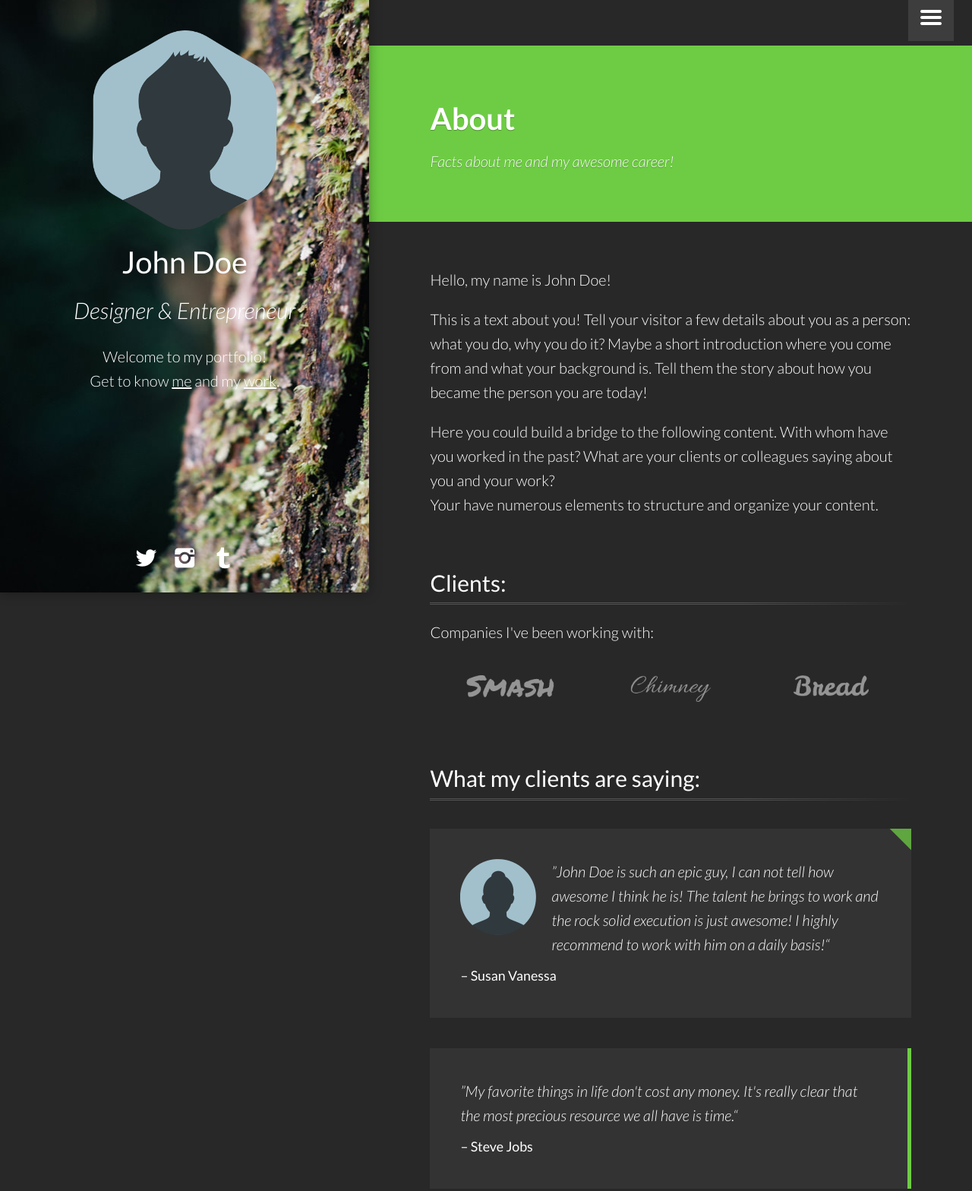
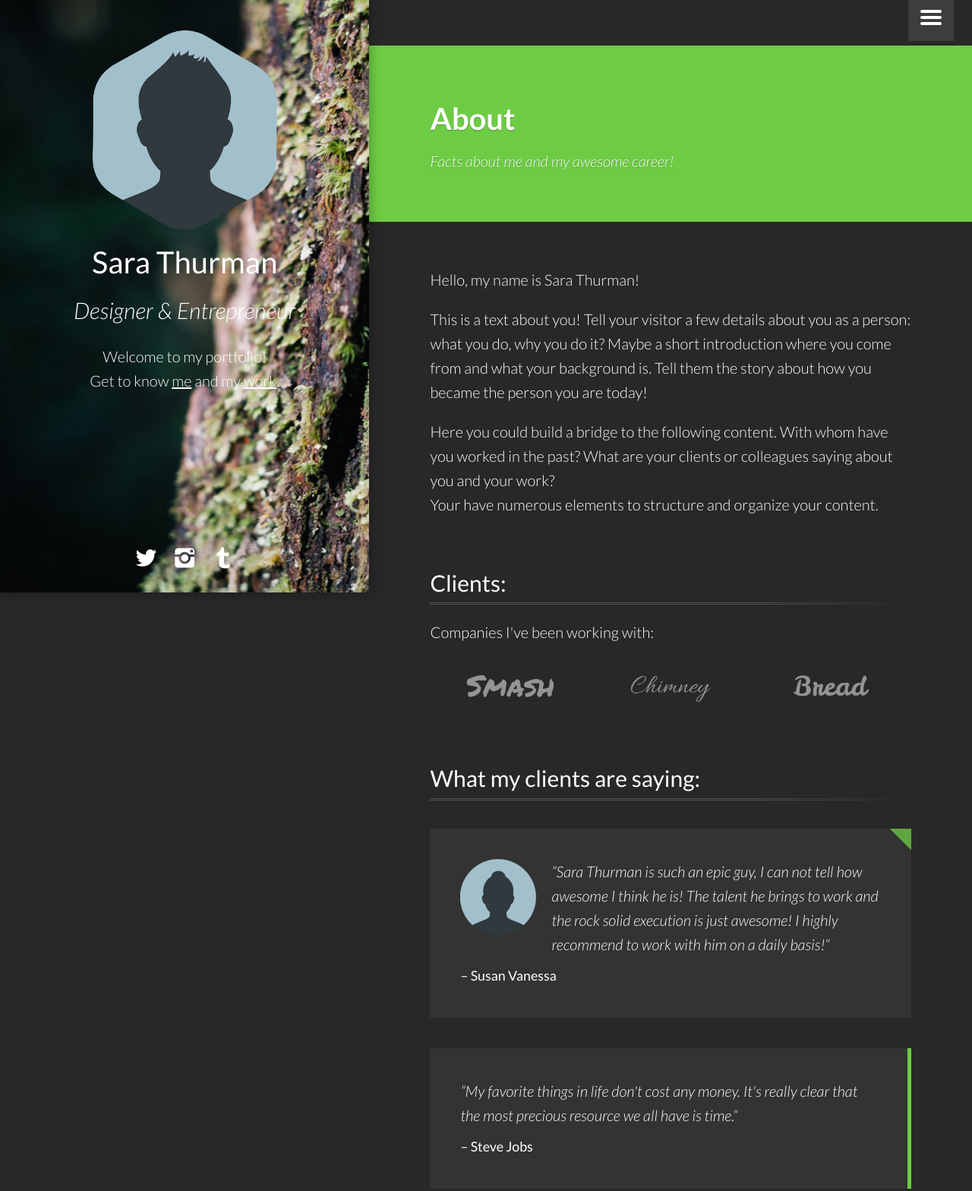
Before and after one commit to srthurman/srthurman.github.io, a plain HTML site: page index.html in a window 1280 px wide. Shown: the part 20-1588 px from the top of the page at 76% size. Drawn offline with Linux system fonts and the light colour scheme; some packages are replaced by stand-ins of ours.

```diff
--- a/index.html
+++ b/index.html
@@ -4,7 +4,7 @@
 
 	<meta charset="utf-8">
 
-	<title>John Doe - Designer &amp; Entrepreneur</title>
+	<title>Sara Thurman - Designer &amp; Entrepreneur</title>
 
 	<meta name="viewport" content="width=device-width, initial-scale=1">
 	<meta name="description" content="A short description of the content!">
@@ -51,7 +51,7 @@
 
 	<div class="portrait__description">
 
-		<h1 class="portrait__description__name">John Doe</h1>
+		<h1 class="portrait__description__name">Sara Thurman</h1>
 
 		<h2 class="portrait__description__title">Designer &amp; Entrepreneur</h2>
 
@@ -91,7 +91,7 @@
 
 		<div class="g-100">
 
-			<p>Hello, my name is John Doe!</p>
+			<p>Hello, my name is Sara Thurman!</p>
 
 			<p>This is a text about you! Tell your visitor a few details about you as a person: what you do, why you do it? Maybe a short introduction where you come from and what your background is. Tell them the story about how you became the person you are today!</p>
 
@@ -121,7 +121,7 @@
 
 				<img class="testimonial__avatar" src="images/portrait_testi.png" alt="">
 
-				&rdquo;John Doe is such an epic guy, I can not tell how awesome I think he is! The talent he brings to work and the rock solid execution is just awesome! I highly recommend to work with him on a daily basis!&ldquo;
+				&rdquo;Sara Thurman is such an epic guy, I can not tell how awesome I think he is! The talent he brings to work and the rock solid execution is just awesome! I highly recommend to work with him on a daily basis!&ldquo;
 
 				<div class="testimonial__author">Susan Vanessa</div>
 
@@ -519,7 +519,7 @@
 
 					<span class="icon-location"></span>
 
-					John Doe<br>
+					Sara Thurman<br>
 					Doestreet 123<br>
 					12345 New York
 
```
Also changed, not shown: 1 other file.
